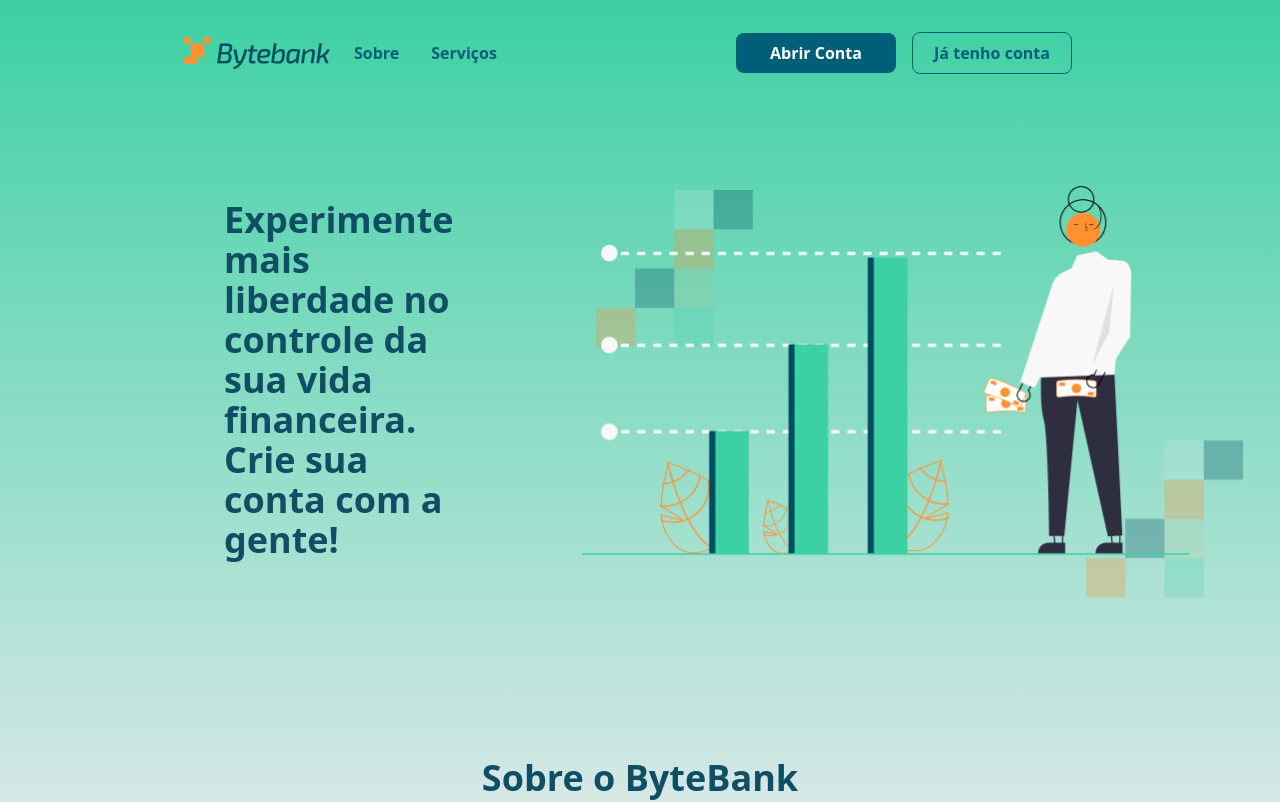
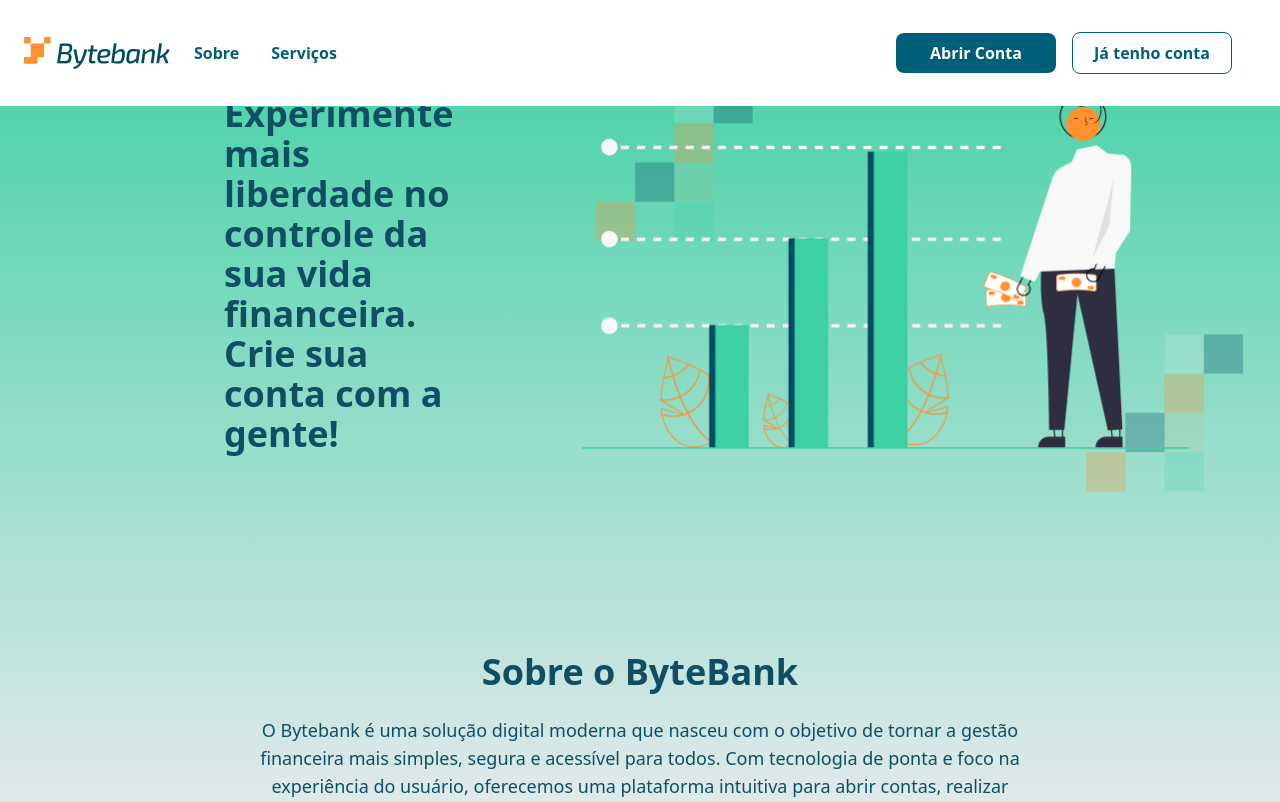
Before and after one commit to AmandaGomesFe/tech-challenge-1, a Next.js app: page / in a window 1280 px wide. Shown: the top 802 px of the page. Built offline with nearby package versions, Linux system fonts and the light colour scheme.

Commit message:
alterações

```diff
--- a/src/app/configuracao/page.tsx
+++ b/src/app/aplicacao/components/configuracao.tsx
@@ -49,7 +49,7 @@ export default function Configuracao() {
 
   return (
     <Card background={'#CBCBCB'} titulo={'Minha Conta'}>
-      <div className="flex flex-col-reverse md:flex-row p-6 rounded-lg">
+      <div className="flex flex-col-reverse md:flex-row lg:p-6 rounded-lg">
         <div className="flex flex-col items-center md:items-start mt-4">
           <Image src={imagem} width={350} alt="Minha Conta"/>
         </div>
--- a/src/app/aplicacao/Saldo.tsx
+++ b/src/app/aplicacao/components/saldo.tsx
@@ -2,7 +2,7 @@
 
 import { useState } from 'react';
 import { FaEye, FaEyeSlash } from 'react-icons/fa';
-import { Conta } from '@/entidades/Conta'; // ajuste o caminho conforme seu projeto
+import { Conta } from '@/entities/conta'; // ajuste o caminho conforme seu projeto
 
 interface SaldoProps {
   conta: Conta;
--- a/src/components/Navbar.tsx
+++ b/src/components/Navbar.tsx
@@ -15,9 +15,8 @@ export default function Navbar({
   rolarPara,
 }: NavbarProps) {
   const [menuAberto, setMenuAberto] = useState(false);
-
   return (
-    <nav className="relative z-50">
+    <nav className="fixed z-50 top-0 left-0 bg-white w-full">
       {/* Topo da navbar */}
       <div className="flex flew-row justify-between items-center px-6 py-4">
         <Image src={Logo} alt="Logo" width={146} height={32} />
```
Also changed, not shown: src/app/aplicacao/components/outros-servicos.tsx (renamed from src/app/outros-servicos/page.tsx, +6 -6 lines), src/app/aplicacao/page.tsx (+7 -7 lines), src/app/aplicacao/components/cartoes.tsx (renamed from src/app/cartoes/page.tsx), src/app/aplicacao/components/investimentos.tsx (renamed from src/app/investimentos/page.tsx), src/app/aplicacao/components/transferencia.tsx (renamed from src/app/transferencia/page.tsx), 1 other file (tests, documents, lock files or other folders).
